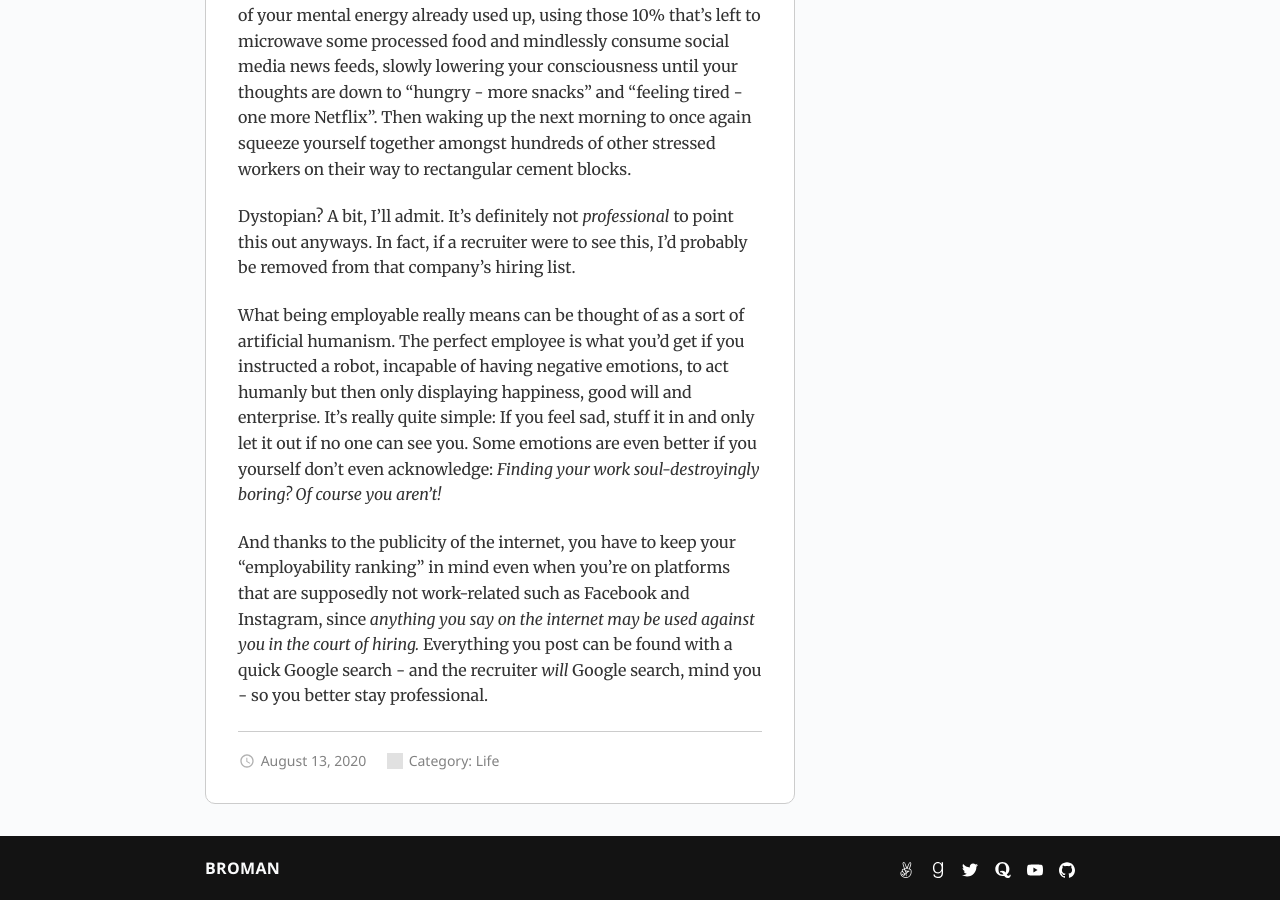
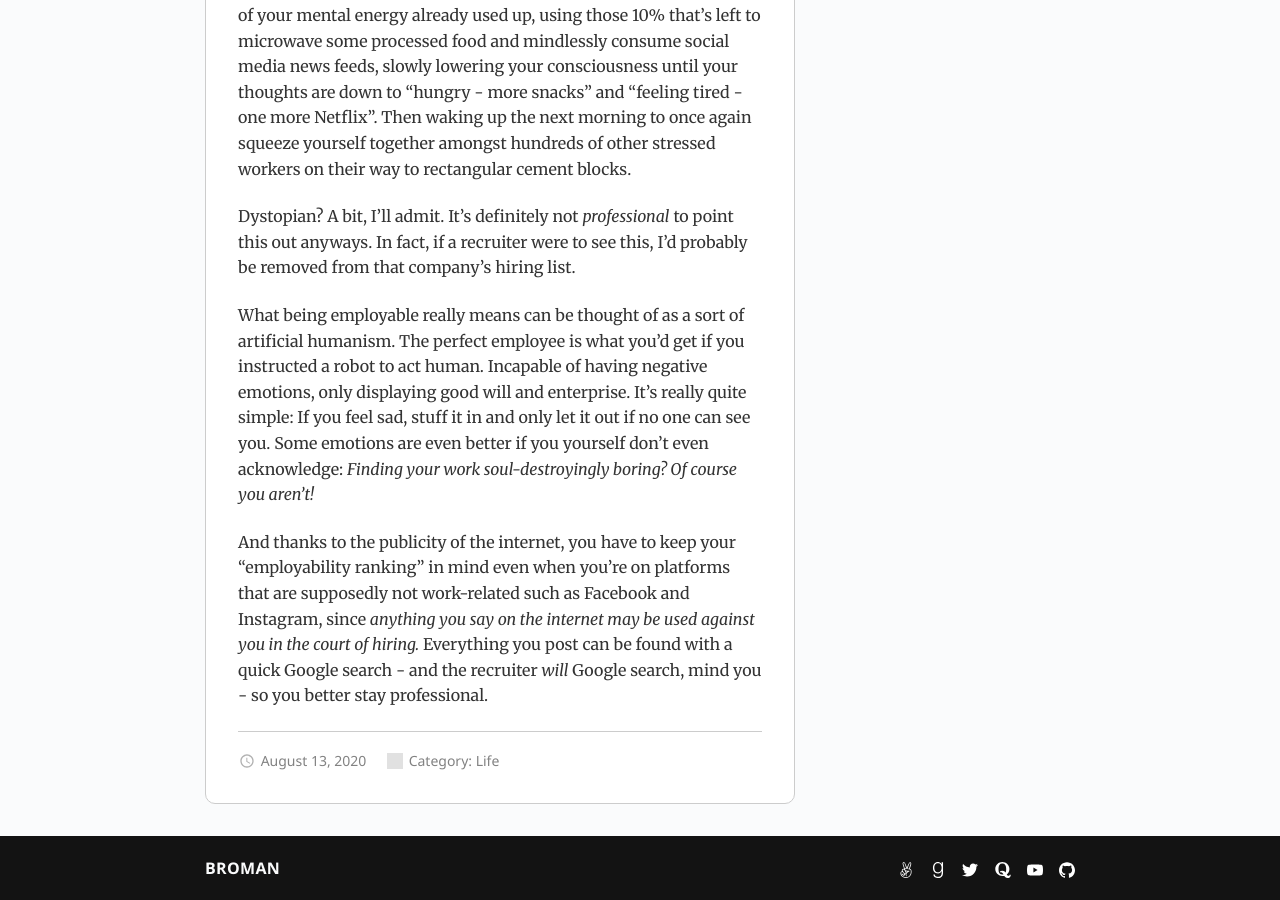
Before and after one commit to gdbroman/broman.blog, a Jekyll site: the page built from _posts/2020/2020-08-13-on-being-employable.md, in a window 1280 px wide and 900 px high, scrolled down 1098 px. Built offline with Jekyll 4.4.1, drawn with Linux system fonts in a browser that asks for light colours; grey boxes are pictures that could not be loaded.

Commit message:
revision

```diff
--- a/_posts/2020/2020-08-13-on-being-employable.md
+++ b/_posts/2020/2020-08-13-on-being-employable.md
@@ -13,6 +13,6 @@
 
 Dystopian? A bit, I’ll admit. It’s definitely not _professional_ to point this out anyways. In fact, if a recruiter were to see this, I’d probably be removed from that company’s hiring list.
 
-What being employable really means can be thought of as a sort of artificial humanism. The perfect employee is what you’d get if you instructed a robot, incapable of having negative emotions, to act humanly but then only displaying happiness, good will and enterprise. It's really quite simple: If you feel sad, stuff it in and only let it out if no one can see you. Some emotions are even better if you yourself don’t even acknowledge: _Finding your work soul-destroyingly boring? Of course you aren’t!_
+What being employable really means can be thought of as a sort of artificial humanism. The perfect employee is what you’d get if you instructed a robot to act human. Incapable of having negative emotions, only displaying good will and enterprise. It's really quite simple: If you feel sad, stuff it in and only let it out if no one can see you. Some emotions are even better if you yourself don’t even acknowledge: _Finding your work soul-destroyingly boring? Of course you aren’t!_
 
 And thanks to the publicity of the internet, you have to keep your “employability ranking” in mind even when you're on platforms that are supposedly not work-related such as Facebook and Instagram, since _anything you say on the internet may be used against you in the court of hiring._ Everything you post can be found with a quick Google search - and the recruiter _will_ Google search, mind you - so you better stay professional.
```
